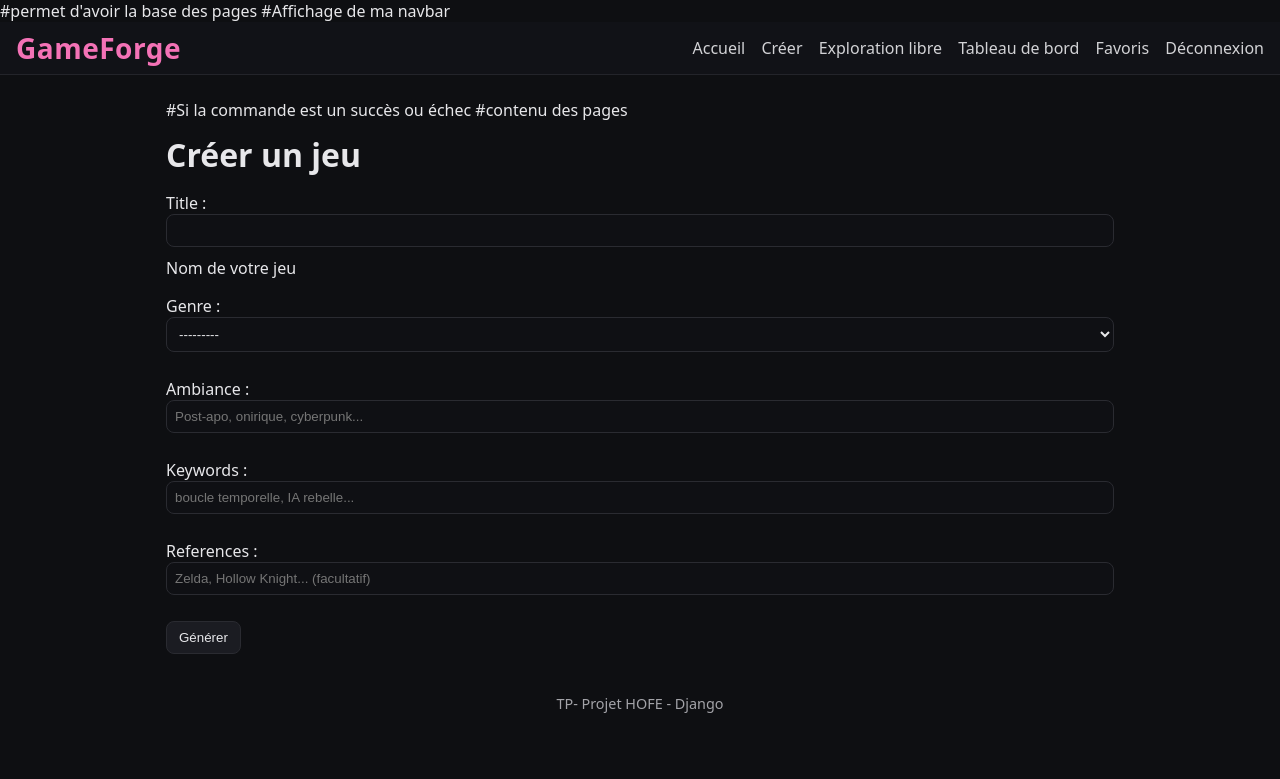
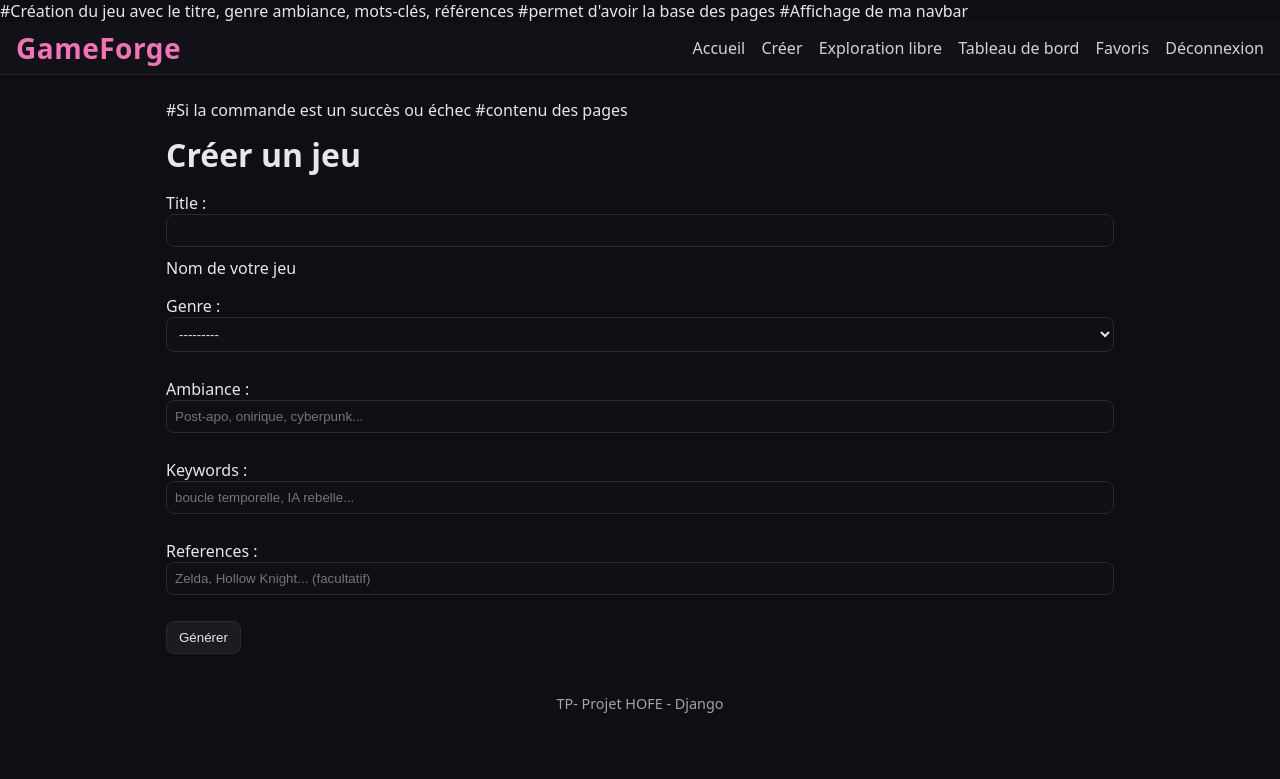
Before and after one commit to jebalisoumaya/-GameForge-, a Django app: page /create/ in a window 1280 px wide. Shown: the top 779 px of the page. Run offline with Django 4.2, Linux system fonts and the light colour scheme; a user stored in the database is signed in.

Commit message:
Update create.html

```diff
--- a/GameForge-Django/GameForge-Django/templates/create.html
+++ b/GameForge-Django/GameForge-Django/templates/create.html
@@ -1,3 +1,4 @@
+#Création du jeu avec le titre, genre ambiance, mots-clés, références
 {% extends 'base.html' %}
 {% block content %}
 <h1>Créer un jeu</h1>
```
